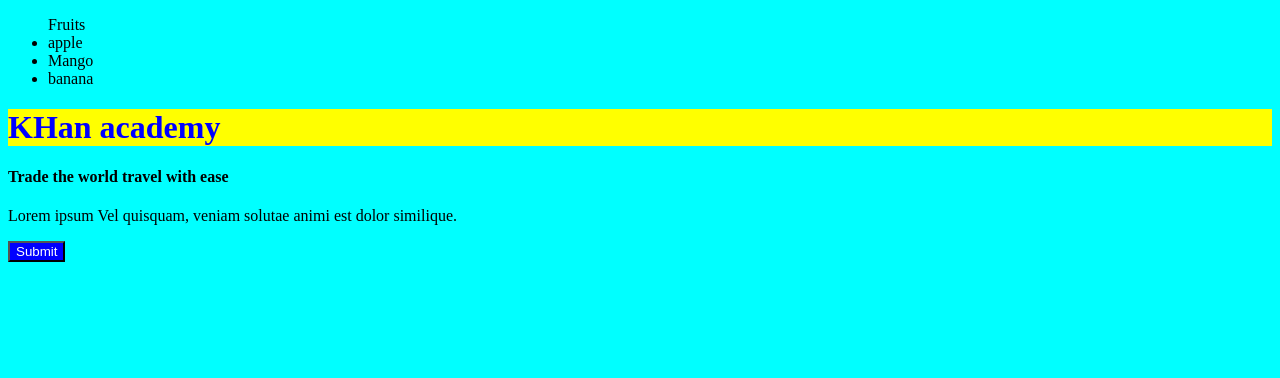
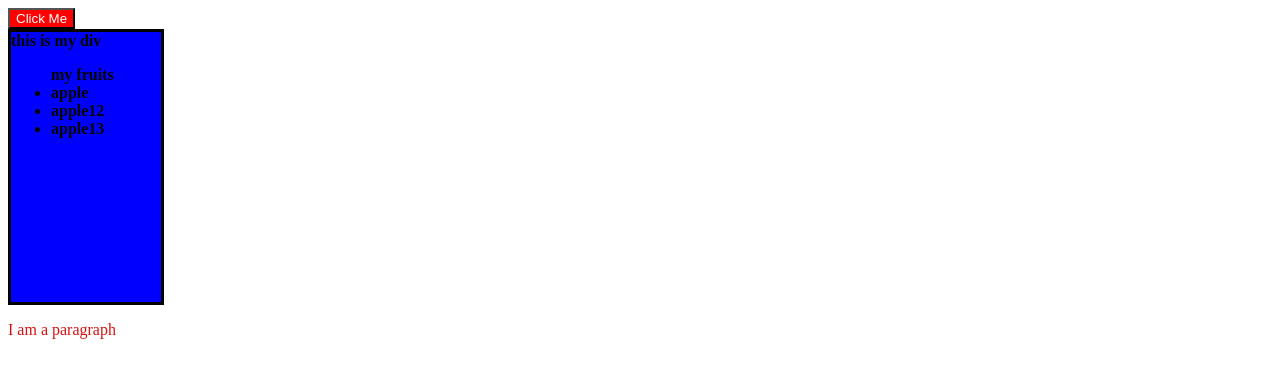
Before and after one commit to Aqib-Web76/jsprac2, a plain HTML site: page index.html in a window 1280 px wide. Drawn offline with Linux system fonts and the light colour scheme.

Commit message:
dom ending

```diff
--- a/dom.js
+++ b/dom.js
@@ -6,5 +6,68 @@
 // console.dir(heading);
 // let btn = document.querySelector(".btn");
 // console.dir(btn);
-let header = document.getElementsByTagName(".btn");
-console.dir(header);
+// let header = document.getElementsByTagName(".btn");
+// console.dir(header);
+// let h1 = document.querySelector("h1");
+
+// console.dir(h1.innerText);
+// h1.innerText = h1.innerText + "From Govt College Peshawar";
+// let divs = document.querySelectorAll(".box");
+// console.log(divs[0]);
+// let divss = document.querySelectorAll(".box");
+// console.log(divs[1]);
+// let divsss = document.querySelectorAll(".box");
+// console.log(divs[2]);
+
+// divs[0].innerText = "new value 1";
+// divs[1].innerText = "new value 2";
+// divs[2].innerText = "new value 3";
+/*
+ let d = document.querySelectorAll(".box");
+let idx = 1;
+for ( let div of d) {
+    div.innerText = `new value ${idx}`;
+    idx++;
+}*/
+// let div = document.querySelector("div");
+// console.log(div);
+
+// let id = div.getAttribute("id");
+// // console.log(id);
+// let para = document.querySelector("p");
+// console.log(para);
+
+// let p = para.setAttribute("class","test1");
+// console.log(p);
+// console.log(para.getAttribute("class"));
+
+// let div = document.querySelector("div");
+// console.log(div);
+// div.style.backgroundColor = "green";
+// div.style.fontSize = "34px";
+// let newBtn = document.createElement("Button");
+// newBtn.innerText = "Click Me";
+// console.log(newBtn);
+
+// let div = document.querySelector("div");
+// div.after(newBtn);
+
+// let newHeading = document.createElement("h1");
+// newHeading.innerText = "this is my new heading";
+// console.log(newHeading);
+// let div = document.querySelector("div");
+// div.after(newHeading);
+// let para = document.querySelector("p");
+// para.remove();
+
+let newBtn = document.createElement("button");
+newBtn.innerText = "Click Me";
+console.log(newBtn);
+
+let div = document.querySelector("div");
+div.before
+    (newBtn);
+let btn = document.querySelector("button");
+console.log(btn);
+newBtn.style.backgroundColor = "red";
+newBtn.style.color = "white";
--- a/index.html
+++ b/index.html
@@ -7,19 +7,21 @@
     <link rel="stylesheet" href="./style.css">
 </head>
 <body>
-    <div>
-        <ul>Fruits
-            <li>apple</li>
-            <li>Mango</li>
-            <li>banana</li>
-        </ul>
-    </div>
-        <h1 class="heading">KHan academy</h1>
-        <H4 class="heading1">Trade the world travel with ease</H4>
-        <p class="heading2">Lorem ipsum Vel quisquam, veniam solutae animi est dolor similique.</p>
-        <button type="button" class="btn">Submit</button>
+  <!-- <h1>Hello Aqib Shinwari !</h1>
+  <div class="box">first</div>
+  <div class="box">second</div>
+  <div class="box">third</div>
 
+         -->
+        <div id="box">this is my div
+            <ul>my fruits
+                <li>apple</li>
+                <li>apple12</li>
+                <li>apple13</li>
+            </ul>
 
+        </div>
+        <p class="content">I am a paragraph</p>
     <script src="./dom.js"></script>
 </body>
 </html>
--- a/style.css
+++ b/style.css
@@ -1,11 +1,11 @@
-.heading{
-    color: blue;
-    background-color: yellow;
+#box{
+    width: 150px;
+    height: 270px;
+    border: 3px solid black;
+    background-color: blue;
+    font-weight: bold;
+    font-family: 'Times New Roman', Times, serif;
 }
-body{
-    background-color: aqua;
+.content{
+    color: rgb(211, 19, 19);
 }
-button{
-    background-color: blue;
-    color: white;
-}
```
